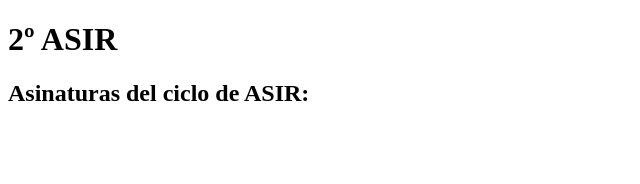
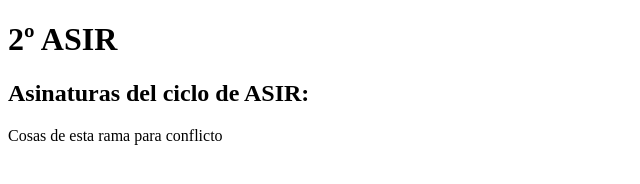
Before and after one commit to juan-salesianos/primer-repo, a plain HTML site: page index.html in a window 1280 px wide. Shown: the whole page, without its empty margins (0-640 px from the left). Drawn offline with Linux system fonts and the light colour scheme.

Commit message:
conflict

```diff
--- a/index.html
+++ b/index.html
@@ -8,5 +8,7 @@
 <body>
     <h1>2º ASIR</h1>
     <h2>Asinaturas del ciclo de ASIR:</h2>
+
+    <p>Cosas de esta rama para conflicto</p>
 </body>
 </html>
```
